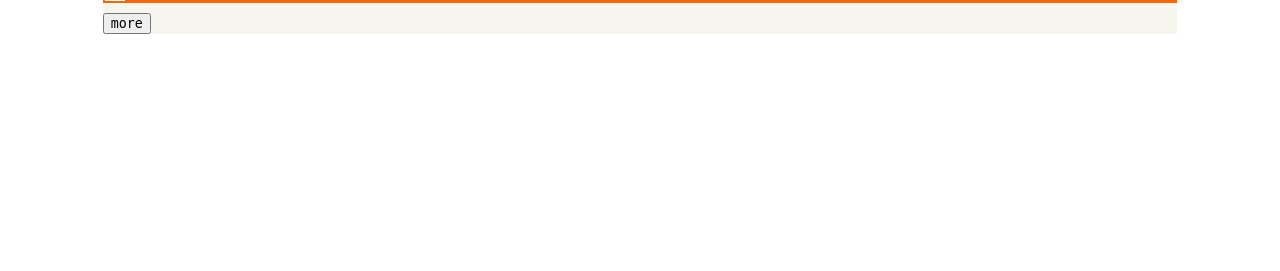
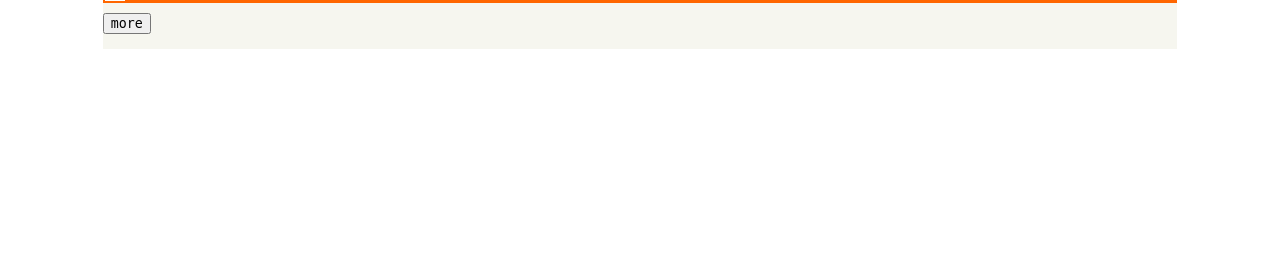
Before and after one commit to Skiparin/LSD_project, a Flask app: template api/templates/frontpage.html in a window 1280 px wide. Shown: the part 29-300 px from the top of the page. Run offline with Flask 2, Linux system fonts and the light colour scheme; the template is opened without the code that fills it, so the values that code supplies are empty; grey boxes are pictures that could not be loaded.

Commit message:
working with more button

```diff
--- a/api/templates/frontpage.html
+++ b/api/templates/frontpage.html
@@ -82,14 +82,14 @@
                 | <a href="" name="comments">{{dict['harnesst_id']}} comments</a>
               </td>
             </tr>
-            <tr class="spacer" style="height:5px"></tr>
-            <tr class="morespace" style="height:10px"></tr>
             <tr>
               <td colspan="2"></td>
               <td class="title">
                 <form action="home" method="post">
                   <input type="hidden" name="post_offset" value={{loop.length}}>
             {% endfor %}
+                  <tr class="spacer" style="height:5px"></tr>
+                  <tr class="morespace" style="height:10px"></tr>
                   <input href="/home" background:none padding:0 border:none type="submit" class="morelink" name="more" value="more">
                 </form>
               </td>
```
